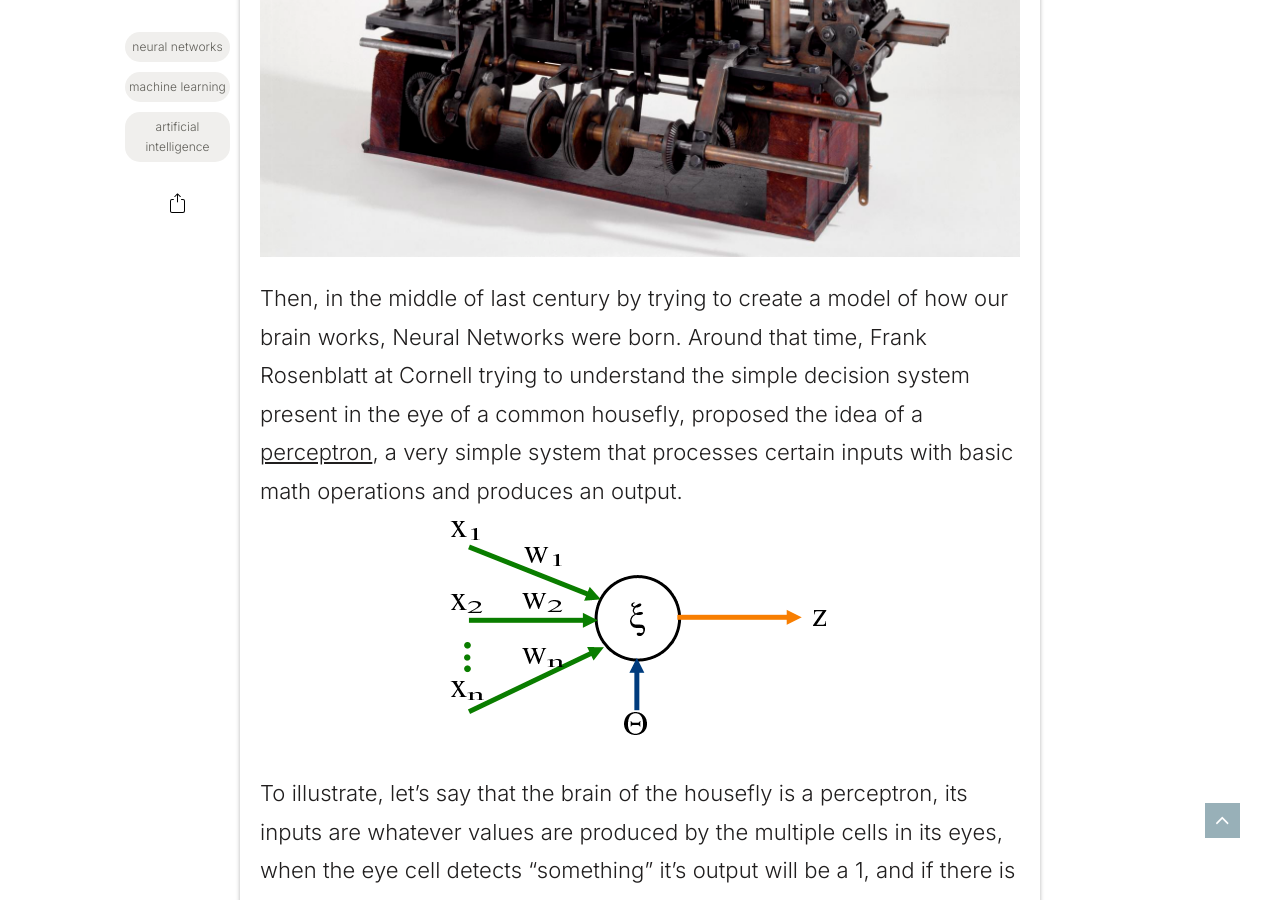
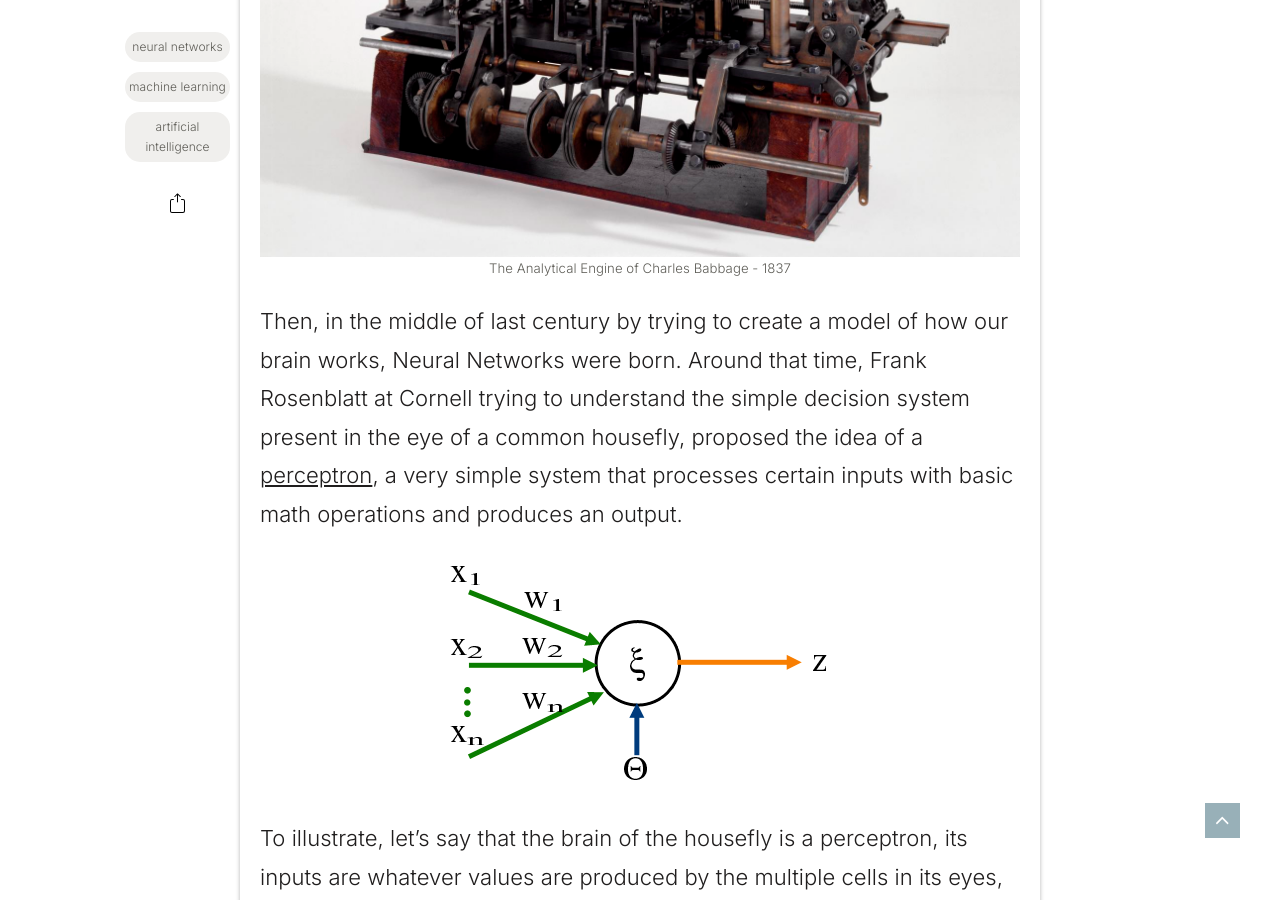
Before and after one commit to the-mvm/the-mvm.github.io, a Jekyll site: the page built from _posts/2021-04-02-back-to-basics.md, in a window 1280 px wide and 900 px high, scrolled down 2440 px. Built offline with Jekyll 4.4.1, drawn with Linux system fonts in a browser that asks for light colours; comment, search, counter and statistics services are not loaded.

Commit message:
fixed an image caption text.

```diff
--- a/_posts/2021-04-02-back-to-basics.md
+++ b/_posts/2021-04-02-back-to-basics.md
@@ -25,14 +25,18 @@ They say that the best way to learn something is to try to explain it, so in a p
 Let's start with a little history, humans have been tinkering with the idea of an intelligent machine for a while now, some even say that the idea of artificial intelligence was conceived by the ancient greeks ([source](https://www.thinkautomation.com/bots-and-ai/a-history-of-automation-the-rise-of-robots-and-ai/)), and several attempts at devising "intelligent" machines have been made through history, a notable one was 'The Analytical Engine' created by Charles Babbage in 1837:
 
 ![The Analytical Engine](/assets/img/posts/post7-analytical-engine.jpg)
+<small>The Analytical Engine of Charles Babbage - 1837</small>
 
 Then, in the middle of last century by trying to create a model of how our brain works, Neural Networks were born. Around that time, Frank Rosenblatt at Cornell trying to understand the simple decision system present in the eye of a common housefly,  proposed the idea of a [perceptron](https://the-mvm.github.io/single-neuron-perceptron/), a very simple system that processes certain inputs with basic math operations and produces an output.
+
 ![A perceptron](/assets/img/posts/perceptron.png)
 
 To illustrate, let's say that the brain of the housefly is a perceptron, its inputs are whatever values are produced by the multiple cells in its eyes, when the eye cell detects "something" it's output will be a 1, and if there is nothing a 0. Then the combination of all those inputs can be processed by the perceptron (the fly brain), and the output is a simple 0 or 1 value. If it is a 1 then the brain is telling the fly to flee and if it is a 0 it means it is safe to stay where it is.
 
 ![A housefly eye](/assets/img/posts/post7-housefly-eye.jpg)
+
 We can imagine then that if many of the eye cells of the fly produce 1s, it means that an object is quite near, and therefore the perceptron will calculate a 1, it is time to flee.
+
 ![The fly vision](/assets/img/posts/post7-fly-vision.jpg)
 
 The perceptron is just a math operation, one that multiplies certain input values with preset "parameters" (called weights) and adds up the resulting multiplications to generate a value.
```
